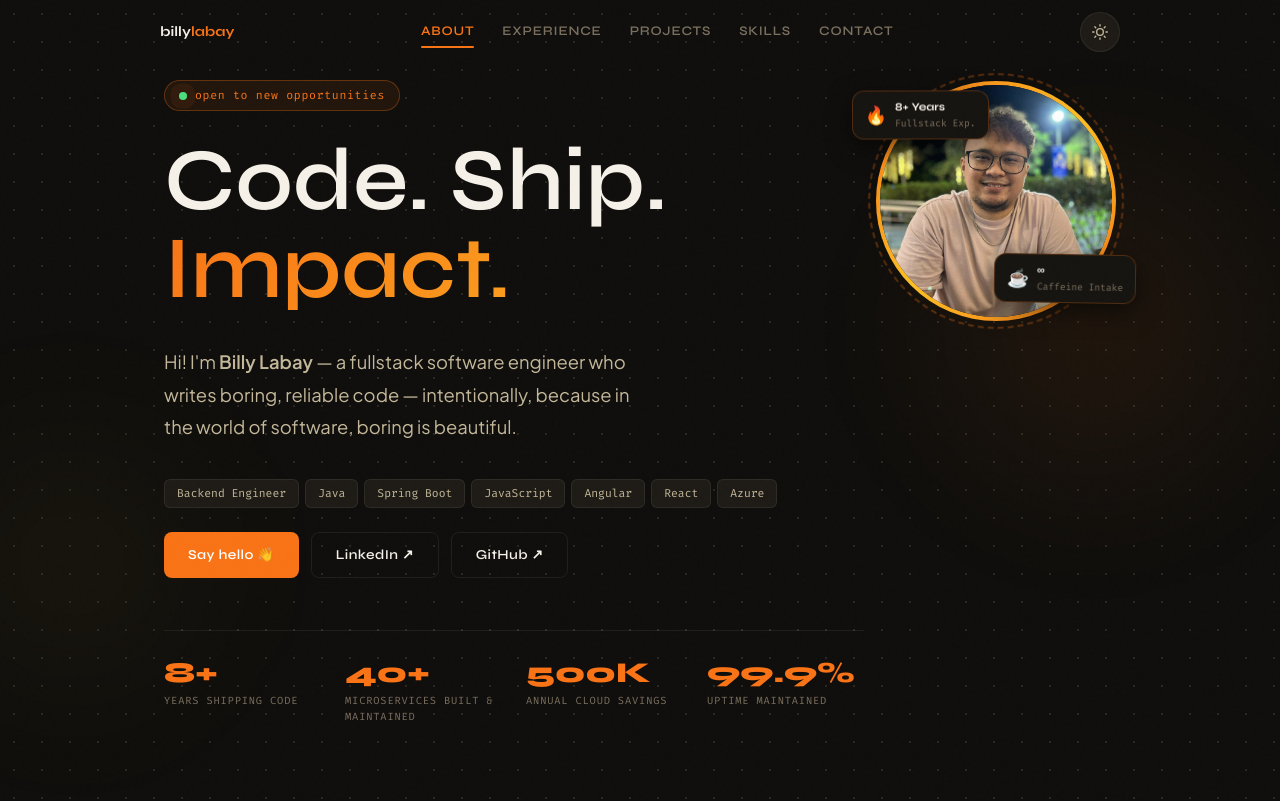
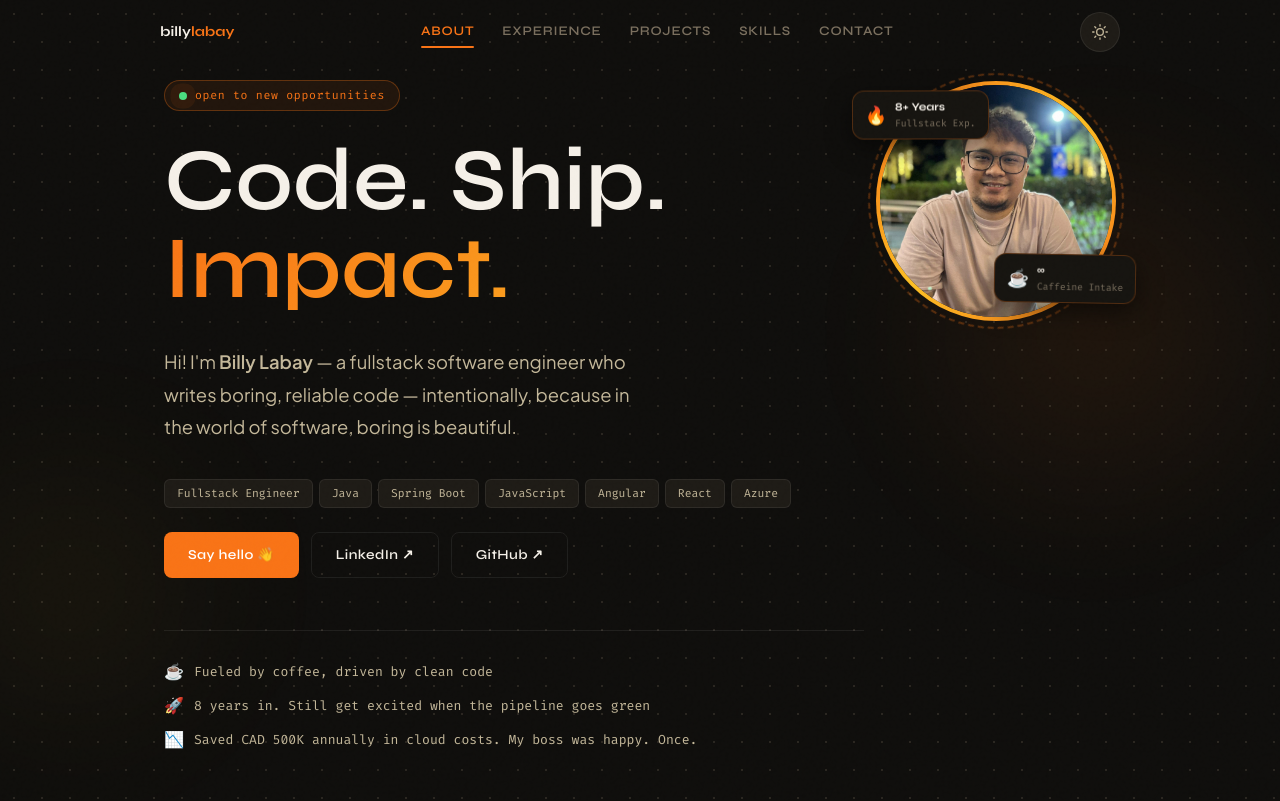
Before and after one commit to thebrodigy/billy-portfolio, a React (Vite) app: page / in a window 1280 px wide. Shown: the top 801 px of the page. Built offline with nearby package versions, Linux system fonts and the light colour scheme.

Commit message:
chore: adjust layout and wordings in hero

```diff
--- a/src/components/Hero.jsx
+++ b/src/components/Hero.jsx
@@ -200,7 +200,7 @@ export default function Hero() {
             <div style={{ opacity: 0, animation: 'fadeUp 0.7s ease 0.25s forwards', marginBottom: 20 }}>
               {/* Tags */}
               <div style={{ display: 'flex', flexWrap: 'wrap', gap: 6, marginBottom: 24 }}>
-            <span key='Fullstack Engineer' className="chip">Backend Engineer</span>
+                <span key='Fullstack Engineer' className="chip">Fullstack Engineer</span>
                 <span key='Java' className="chip">Java</span>
                 <span key='Spring Boot' className="chip">Spring Boot</span>
                 <span key='JavaScript' className="chip">JavaScript</span>
@@ -222,38 +222,27 @@ export default function Hero() {
                 GitHub ↗
               </a>
             </div>
-
-        {/* Stats */}
             <div style={{
-            opacity: 0,
-            animation: 'fadeUp 0.7s ease 0.55s forwards',
-            display: 'grid',
-            gridTemplateColumns: 'repeat(auto-fit, minmax(120px, 1fr))',
-            gap: 24,
+              display: 'flex',
+              flexDirection: 'column',
+              gap: 10,
               paddingTop: 28,
               borderTop: '1px solid var(--border)',
             }}>
-            {STATS.map(s => (
-              <div key={s.label}>
-                <div style={{
-                  fontFamily: 'Syne, sans-serif',
-                  fontWeight: 800,
-                  fontSize: 'clamp(1.4rem, 3vw, 1.8rem)',
-                  color: '#f97316',
-                  lineHeight: 1,
-                  marginBottom: 5,
+              {[
+                { emoji: '☕', text: 'Fueled by coffee, driven by clean code' },
+                { emoji: '🚀', text: '8 years in. Still get excited when the pipeline goes green' },
+                { emoji: '📉', text: 'Saved CAD 500K annually in cloud costs. My boss was happy. Once.' },
+              ].map(f => (
+                <div key={f.text} style={{ display: 'flex', alignItems: 'center', gap: 10 }}>
+                  <span style={{ fontSize: '1rem' }}>{f.emoji}</span>
+                  <span style={{
+                    fontFamily: 'Fira Code, monospace',
+                    fontSize: '0.82rem',
+                    color: 'var(--text2)',
                   }}>
-                  {s.value}
-                </div>
-                <div style={{
-                  fontFamily: 'Fira Code, monospace',
-                  fontSize: '0.65rem',
-                  color: 'var(--muted)',
-                  textTransform: 'uppercase',
-                  letterSpacing: '0.08em',
-                }}>
-                  {s.label}
-                </div>
+                    {f.text}
+                  </span>
                 </div>
               ))}
             </div>
```
Lines whose indentation alone changed are shown as unchanged.
